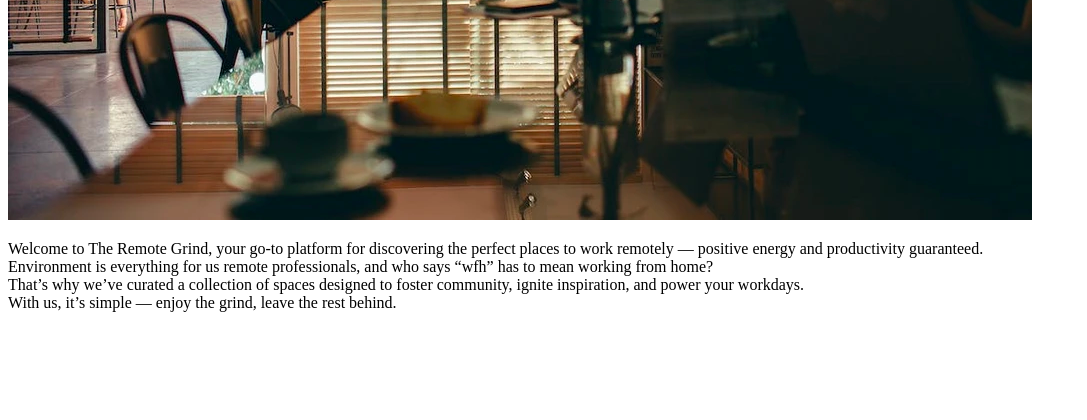
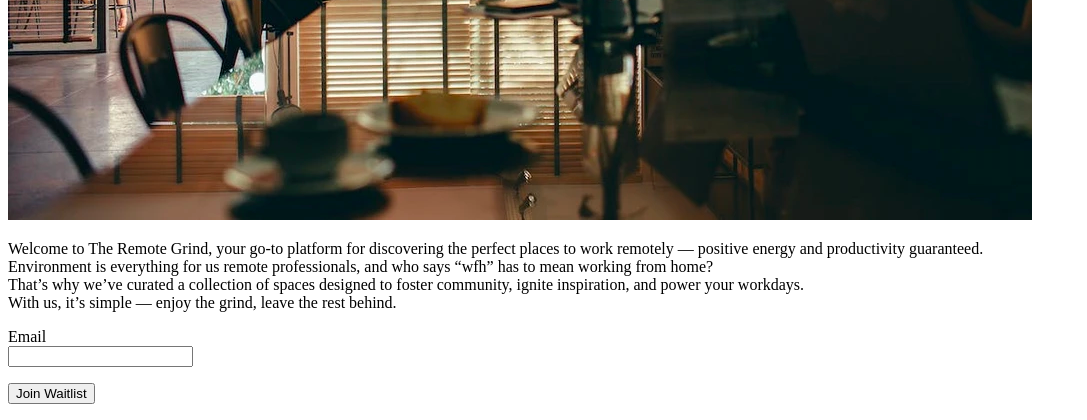
Before and after one commit to Crystoffar/remotegrind, a Flask app: page / in a window 1280 px wide. Shown: the part 507-927 px from the top of the page, without its empty margins (0-1087 px from the left). Before the commit the page ends 819 px from the top, so only its background shows below. Run offline with Flask 3, Linux system fonts and the light colour scheme.

Commit message:
Created Waitlist Form for Home Page

```diff
--- a/website/app/forms.py
+++ b/website/app/forms.py
@@ -1,9 +1,13 @@
 from flask_wtf import FlaskForm
-from wtforms import StringField, SubmitField
-from wtforms.validators import DataRequired, Email
+from wtforms import StringField, SubmitField, TextAreaField
+from wtforms.validators import DataRequired, Email, Length
 
 class ContactForm(FlaskForm):
     name = StringField('Name', validators=[DataRequired()])
     email = StringField('Email', validators=[DataRequired(), Email()])
-    message = StringField('Message', validators=[DataRequired()])
+    message = TextAreaField('Message', validators=[DataRequired(), Length(min=1,max=512)])
     submit = SubmitField('Send')
+
+class WaitlistForm(FlaskForm):
+    email = StringField('Email', validators=[DataRequired(), Email()])
+    submit = SubmitField('Join Waitlist')
--- a/website/app/routes.py
+++ b/website/app/routes.py
@@ -1,12 +1,16 @@
 from flask import render_template, flash, redirect, url_for
 from app import app, db
-from app.forms import ContactForm
+from app.forms import ContactForm, WaitlistForm
 from app.models import Ticket
 
 @app.route('/')
 @app.route('/index')
 def index():
-    return render_template('index.html', title='Home')
+    form = WaitlistForm()
+    if form.validate_on_submit():
+        flash('You have been added to the waitlist!')
+        return redirect(url_for('index'))
+    return render_template('index.html', title='Home', form=form)
 
 @app.route('/contact', methods=['GET', 'POST'])
 def contact():
--- a/website/app/templates/contact.html
+++ b/website/app/templates/contact.html
@@ -18,14 +18,14 @@
         </p>
         <p>
             {{ form.email.label }} <br>
-            {{ form.email(size=64) }} <br>
+            {{ form.email(size=32) }} <br>
             {% for error in form.email.errors %}
             <span style="color: red;">[{{ error }}]</span>
             {% endfor %}
         </p>
         <p>
             {{ form.message.label }} <br>
-            {{ form.message(size=32) }} <br>
+            {{ form.message(cols=32, rows=4) }} <br>
             {% for error in form.message.errors %}
             <span style="color: red;">[{{ error }}]</span>
             {% endfor %}
--- a/website/app/templates/index.html
+++ b/website/app/templates/index.html
@@ -9,4 +9,16 @@
         That’s why we’ve curated a collection of spaces designed to foster community, ignite inspiration, and power your workdays. <br>
         With us, it’s simple — enjoy the grind, leave the rest behind.
     </p>
+
+    <form action="" method="post">
+        {{ form.hidden_tag() }}
+        <p>
+            {{ form.email.label }} <br>
+            {{ form.email(cols=32, rows=1)}} <br>
+            {% for error in form.email.errors %}
+            <span style="color: red;">[{{ error }}]</span>
+            {% endfor %}
+        </p>
+        <p>{{ form.submit() }}</p>
+    </form>
 {% endblock %}
```
